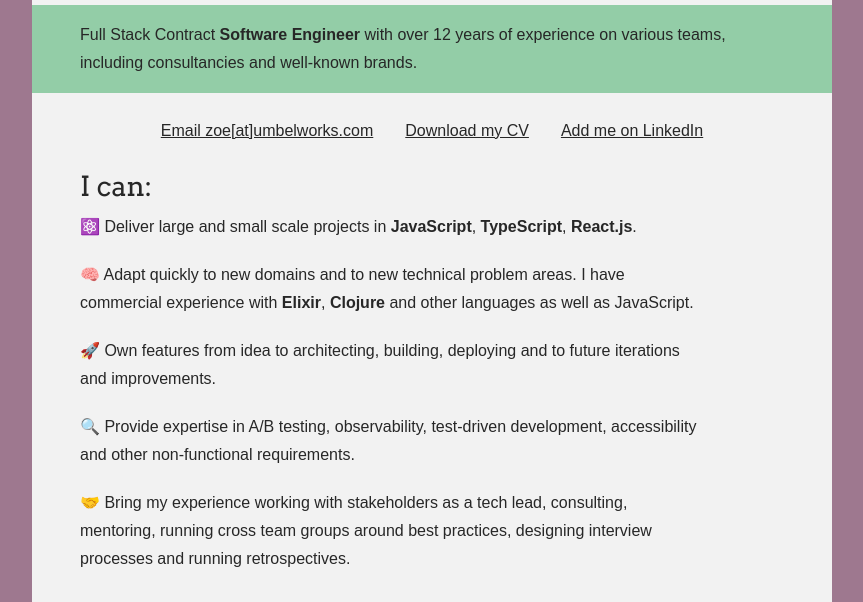
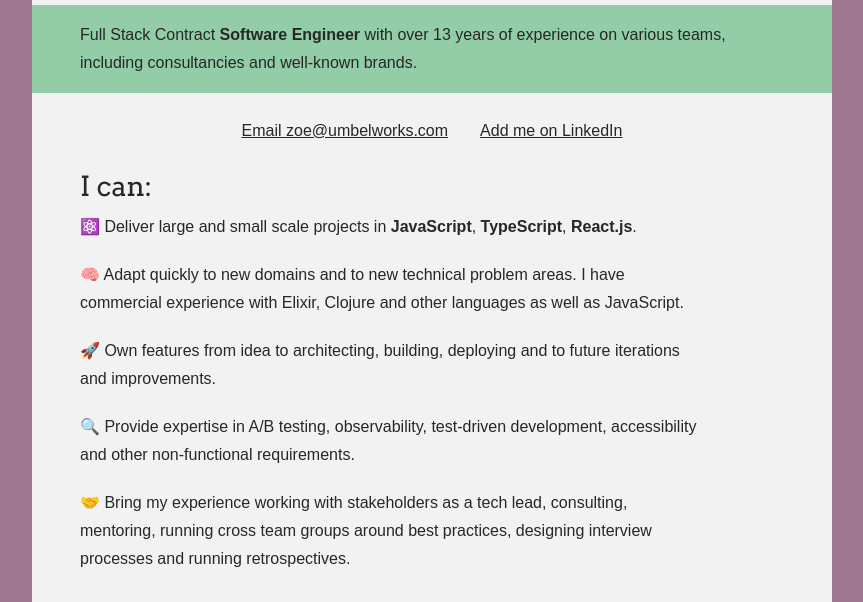
Before and after one commit to zoeabryant/zoeabryant.github.io, a plain HTML site: page index.html in a window 1280 px wide. Shown: the part 127-729 px from the top of the page, without its empty margins (208-1071 px from the left). Drawn offline with Linux system fonts and the light colour scheme.

Commit message:
brief update, remove outdated CV

```diff
--- a/index.html
+++ b/index.html
@@ -28,11 +28,10 @@
         <strong>Umbel Works</strong>
         <small>Based in London, UK 🇬🇧</small>
       </h1>
-      <article class="strapline"><p>Full Stack Contract <strong>Software Engineer</strong> with over 12 years of experience on various teams, including consultancies and well-known brands.</p></article>
+      <article class="strapline"><p>Full Stack Contract <strong>Software Engineer</strong> with over 13 years of experience on various teams, including consultancies and well-known brands.</p></article>
       <article class="cta">
         <ul>
-          <li><a href="mailto:zoe@umbelworks.com" target="_blank">Email zoe[at]umbelworks.com</a></li>
-          <li><a href="./CV-2025.pdf" target="_blank">Download my CV</a></li>
+          <li><a href="mailto:zoe@umbelworks.com" target="_blank">Email zoe@umbelworks.com</a></li>
           <li><a href="https://www.linkedin.com/in/zoe-bryant-umbelworks" target="_blank">Add me on LinkedIn</a></li>
         </ul>
       </article>
@@ -41,7 +40,7 @@
           <h3>I can:</h3>
           <ul>
             <li>⚛️ Deliver large and small scale projects in <strong>JavaScript</strong>, <strong>TypeScript</strong>, <strong>React.js</strong>.</li>
-            <li>🧠 Adapt quickly to new domains and to new technical problem areas. I have commercial experience with <strong>Elixir</strong>, <strong>Clojure</strong> and other languages as well as JavaScript.</li>
+            <li>🧠 Adapt quickly to new domains and to new technical problem areas. I have commercial experience with Elixir, Clojure and other languages as well as JavaScript.</li>
             <li>🚀 Own features from idea to architecting, building, deploying and to future iterations and improvements.</li>
             <li>🔍 Provide expertise in A/B testing, observability, test-driven development, accessibility and other non-functional requirements.</li>
             <li>🤝 Bring my experience working with stakeholders as a tech lead, consulting, mentoring, running cross team groups around best practices, designing interview processes and running retrospectives.</li>
@@ -82,7 +81,6 @@
       <footer class="cta">
         <ul>
           <li><a href="mailto:zoe@umbelworks.com" target="_blank">Email zoe@umbelworks.com</a></li>
-          <li><a href="./CV-2025.pdf" target="_blank">Download my CV</a></li>
           <li><a href="https://www.linkedin.com/in/zoe-bryant-umbelworks" target="_blank">Add me on LinkedIn</a></li>
         </ul>
       </footer>
```
Also changed, not shown: 1 other file.
